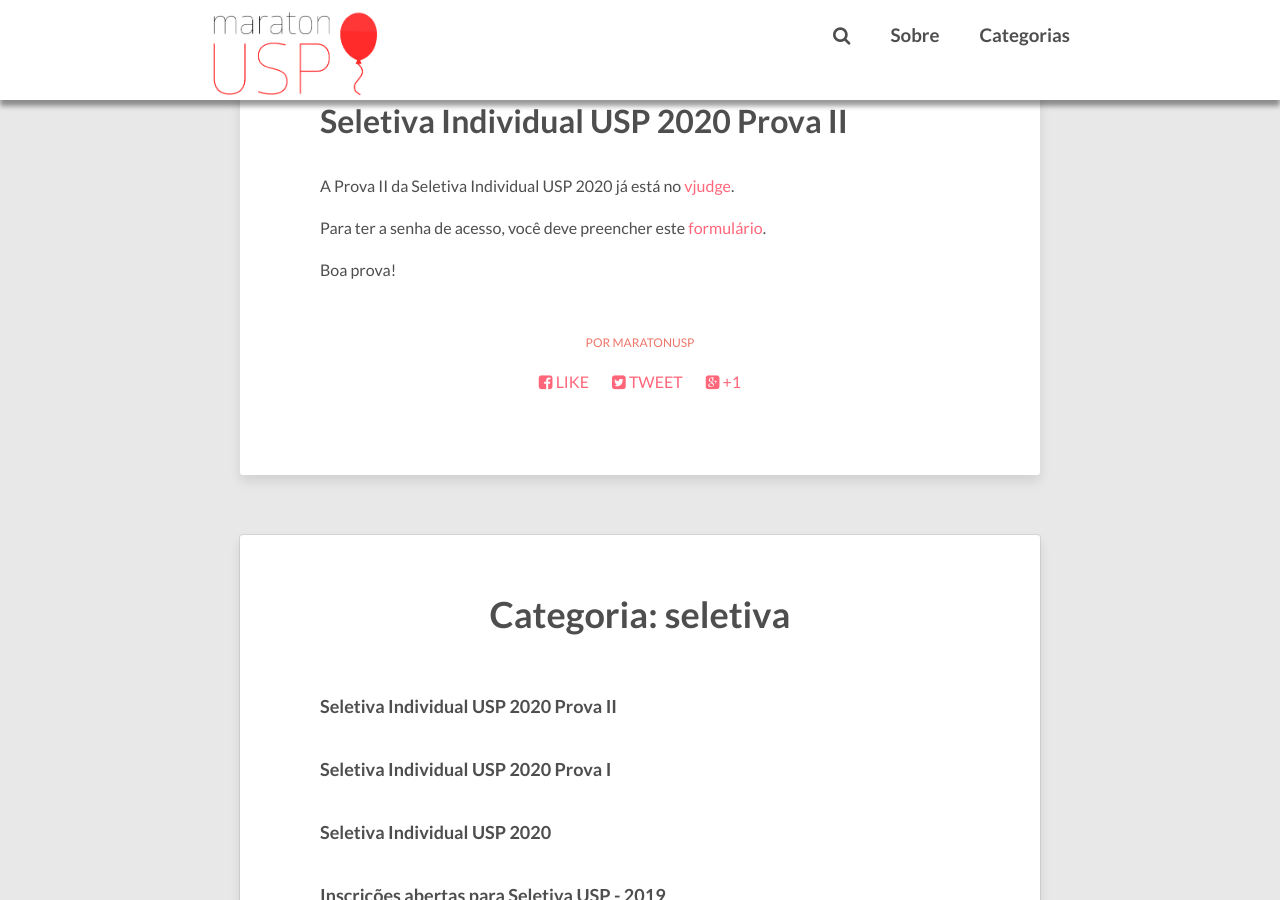
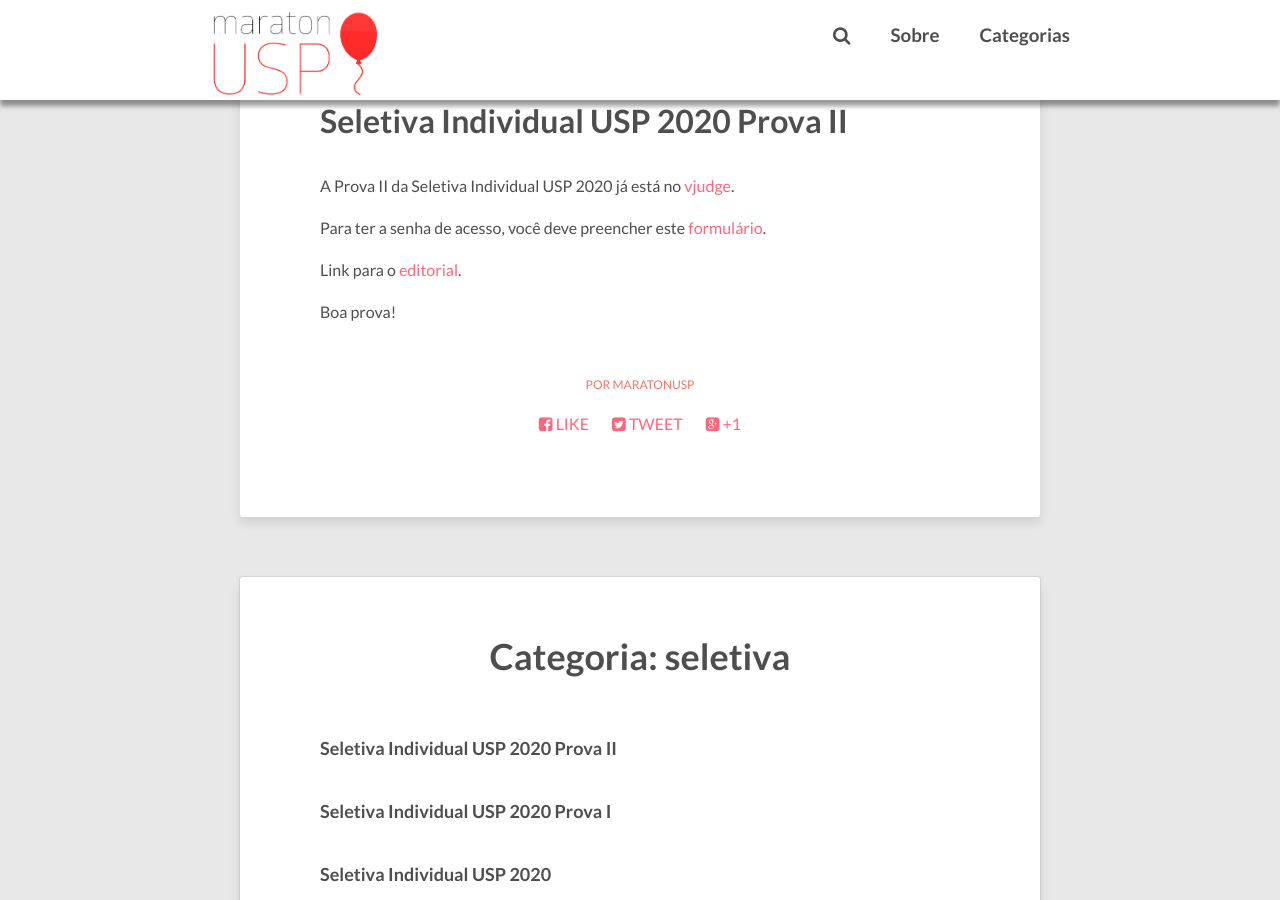
Before and after one commit to maratonusp/blog, a Jekyll site: the page built from _posts/2020-05-20-seletiva-individual-prova-2.md, in a window 1280 px wide and 900 px high, scrolled down 412 px. Built offline with Jekyll 4.4.1, drawn with Linux system fonts in a browser that asks for light colours; nearby versions of some CDN libraries; comment, search, counter and statistics services are not loaded.

Commit message:
link para editorial post seletiva

```diff
--- a/_posts/2020-05-20-seletiva-individual-prova-2.md
+++ b/_posts/2020-05-20-seletiva-individual-prova-2.md
@@ -14,4 +14,6 @@ A Prova II da Seletiva Individual USP 2020 já está no
 Para ter a senha de acesso, você deve preencher este
 [formulário](https://forms.gle/CsHjLhki7jPZtDWx6).
 
+Link para o [editorial](https://drive.google.com/file/d/1P0dyY0z_VQKBr-TabhkIGD4PLsWzWXh-/view?usp=sharing).
+
 Boa prova!
```
